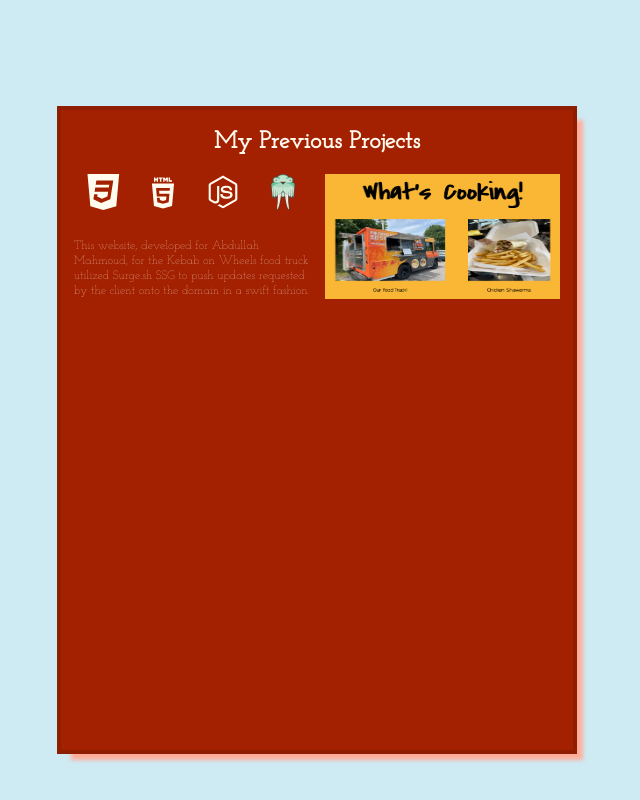
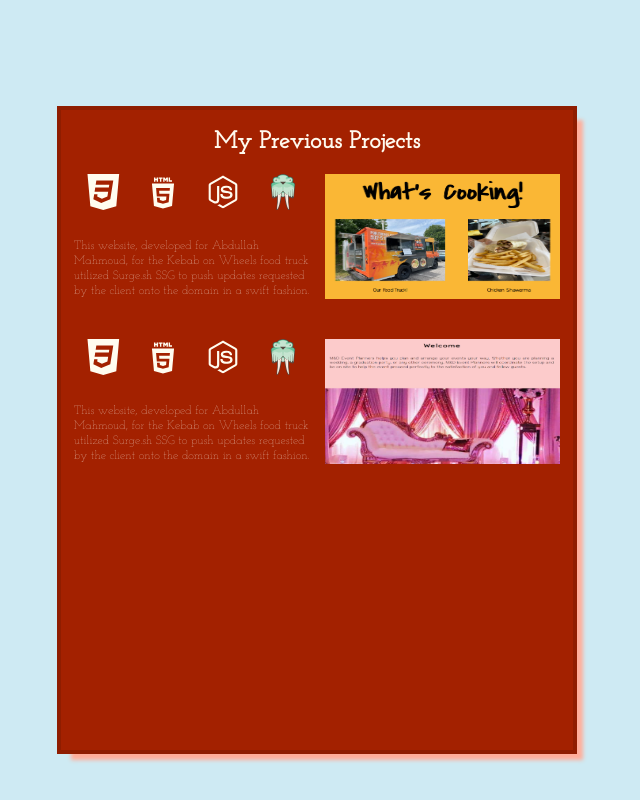
Before and after one commit to hamzafoy/hamza_foy_portfolio, a React (Create React App) app in the folder hamza-foy-portfolio/: page / in a window 1280 px wide. Shown: the part 930-1730 px from the top of the page, without its empty margins (195-835 px from the left). Built offline with nearby package versions, Linux system fonts and the light colour scheme.

Commit message:
start work on 2nd project to showcase.

```diff
--- a/hamza-foy-portfolio/src/Works/Works.css
+++ b/hamza-foy-portfolio/src/Works/Works.css
@@ -30,6 +30,7 @@
 .works-section {
     display: Flex;
     justify-content: space-evenly;
+    margin: 0 0 5vh;
 }
 
 .techs-primer {
@@ -63,7 +64,7 @@
     line-height: 1.25em;
 }
 
-.kebab-wheels-foto {
+.project-fotos {
     margin-right: 1vw;
     height: 125px;
     width: 250px;
--- a/hamza-foy-portfolio/src/Works/Works.js
+++ b/hamza-foy-portfolio/src/Works/Works.js
@@ -5,6 +5,7 @@ import css3 from './img/css3_2.svg'
 import html5 from './img/html.svg'
 import javascript from './img/javascript_3.svg'
 import surgesh from './img/surge-sh.svg'
+import mdevent from './img/mdevent.png'
 
 class Works extends React.Component {
     render() {
@@ -32,9 +33,29 @@ class Works extends React.Component {
                             </p>
                         </section>
 
-                        <img className="kebab-wheels-foto" src={kebab} alt="Kebab on Wheels homepage"/>
+                        <img className="project-fotos" src={kebab} alt="Kebab on Wheels homepage"/>
 
                     </div>
+
+                    <div className="works-section">
+
+                        <section className="techs-primer">
+                            <aside className="tech-svg-container">
+                                <img className="tech-icon" src={css3}/>
+                                <img className="tech-icon" src={html5}/>
+                                <img className="tech-icon" src={javascript}/>
+                                <img className="tech-icon" src={surgesh}/>
+                            </aside>
+                            <p>
+                                This website, developed for Abdullah Mahmoud, for the Kebab on Wheels food truck utilized
+                                Surge.sh SSG to push updates requested by the client onto the domain in a swift fashion.
+                            </p>
+                        </section>
+
+                        <img className="project-fotos" src={mdevent} alt="MD Event Planner homepage"/>
+
+                    </div>
+
 
                 </section>
 
```
Also changed, not shown: hamza-foy-portfolio/src/Works/img/mdevent.png (added).
